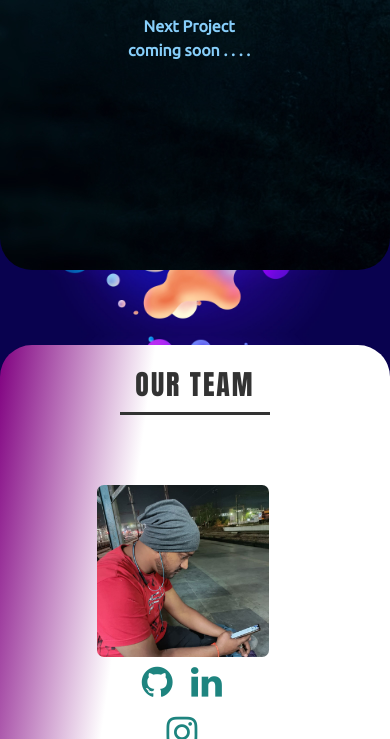
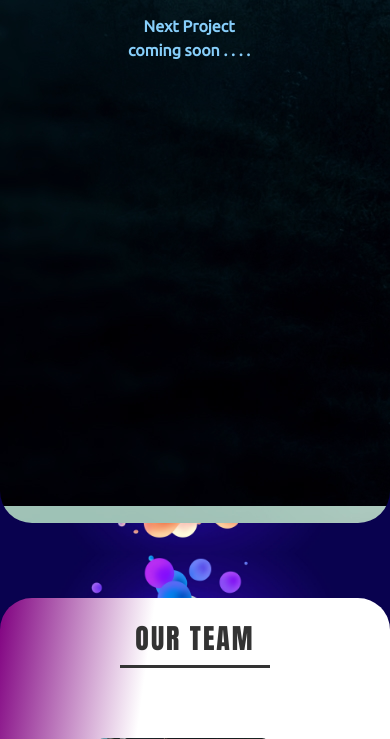
Before and after one commit to cybergaz/test_repo, a PHP site: page /home.html in a window 390 px wide; the page is wider, and only the part inside the window is pictured. Shown: the part 1418-2157 px from the top of that part. Run offline with PHP 8.4, Linux system fonts and the light colour scheme; some libraries are stand-ins or nearby versions; some web fonts are replaced.

Commit message:
Update home.css

```diff
--- a/home.css
+++ b/home.css
@@ -498,6 +498,7 @@
 		text-align: center;
 		overflow: unset;
 		background-size: auto;
+                height:130%;
 	}
 	.thumbnails{
 		display: block;
```
